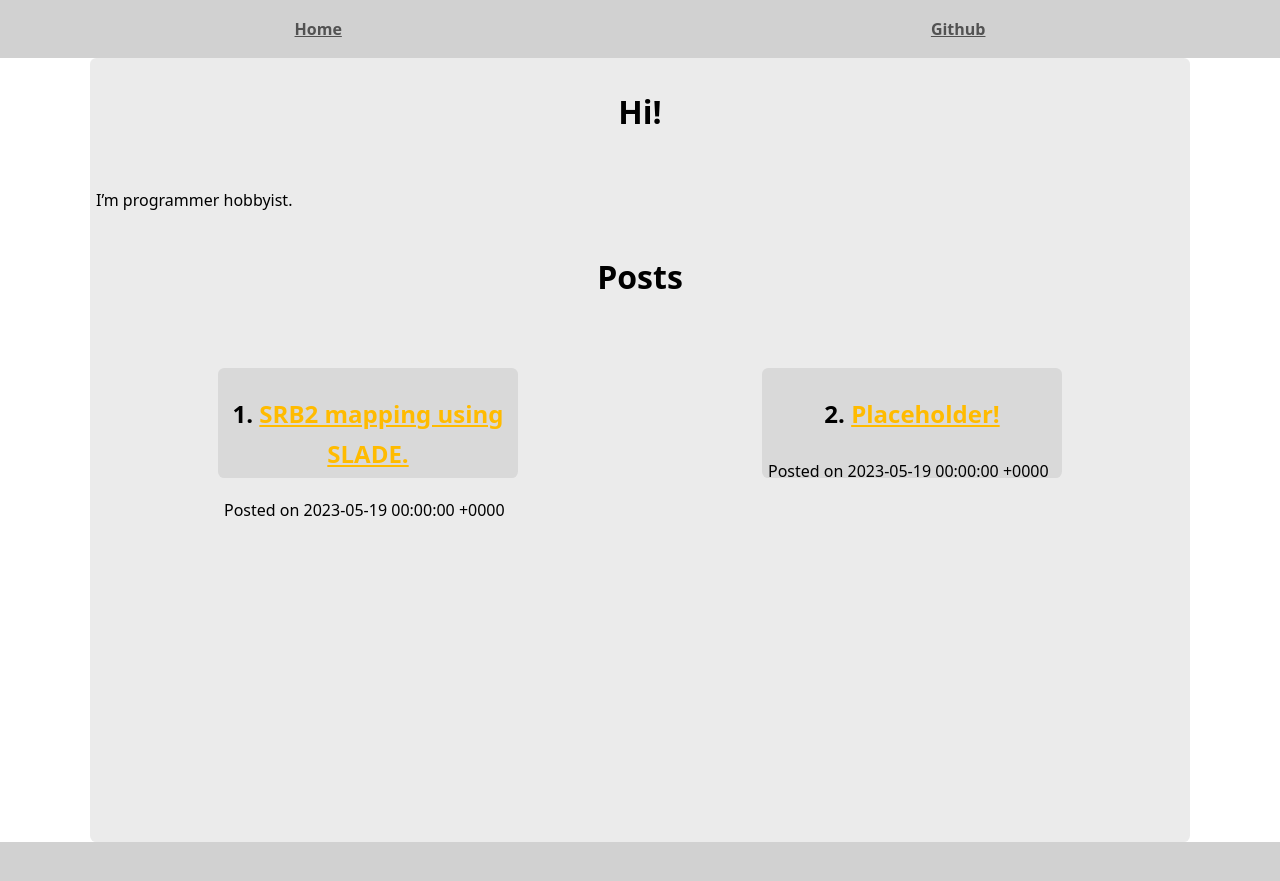
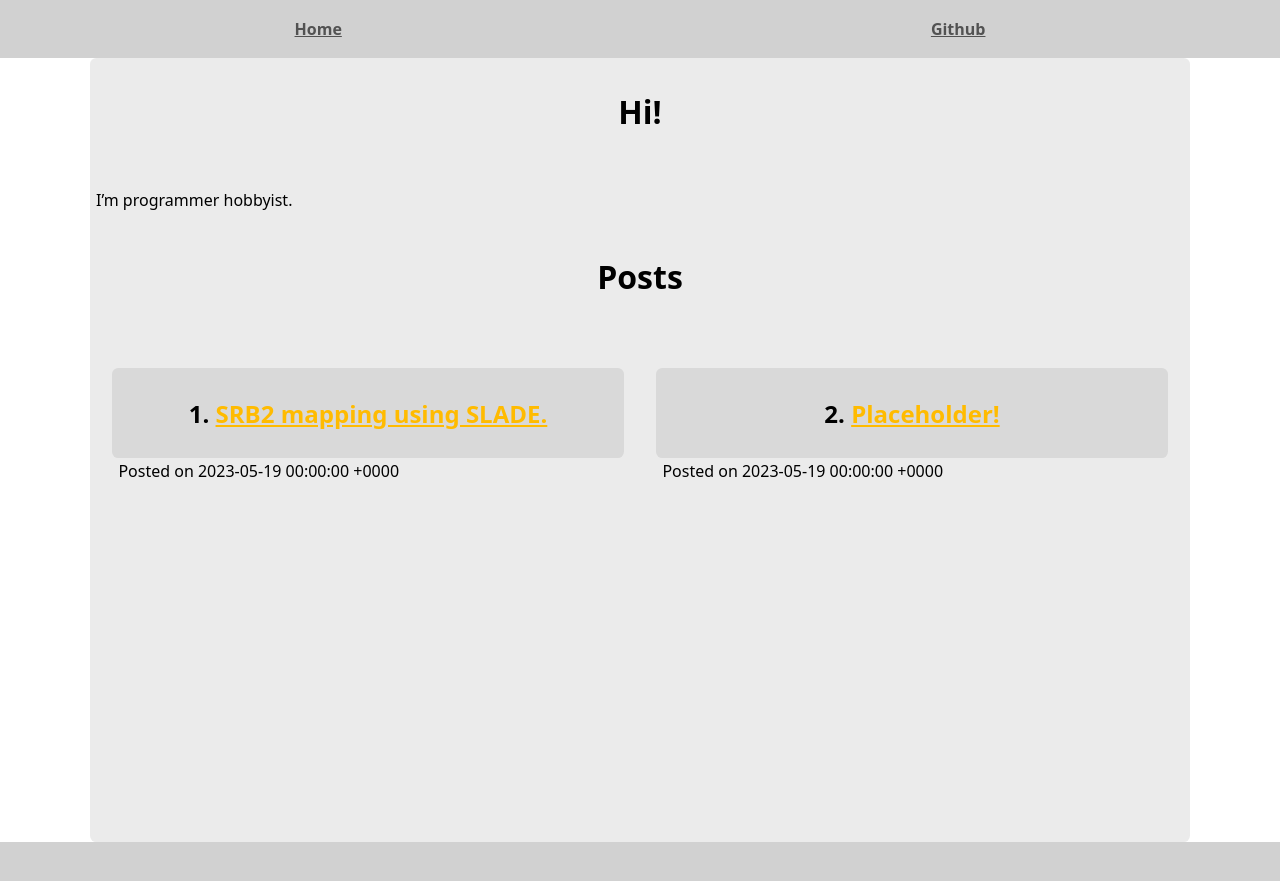
Before and after one commit to Foxelyss/Foxelyss.github.io, a Jekyll site: the page built from index.md, in a window 1280 px wide. Shown: the top 881 px of the page. Built offline with Jekyll 4.4.1, drawn with Linux system fonts in a browser that asks for light colours.

Commit message:
fixing posts list

```diff
--- a/_includes/postsList.html
+++ b/_includes/postsList.html
@@ -1,6 +1,6 @@
 <ul class="container">
   {% for post in site.posts %}
-  <li class="postCard roundedBorder">
+  <li class="postCard roundedBorder" style="flex-grow: 1">
     <h2><a href="{{ post.url }}">{{ post.title }}</a></h2>
     Posted on {{ post.date }}
   </li>
```
